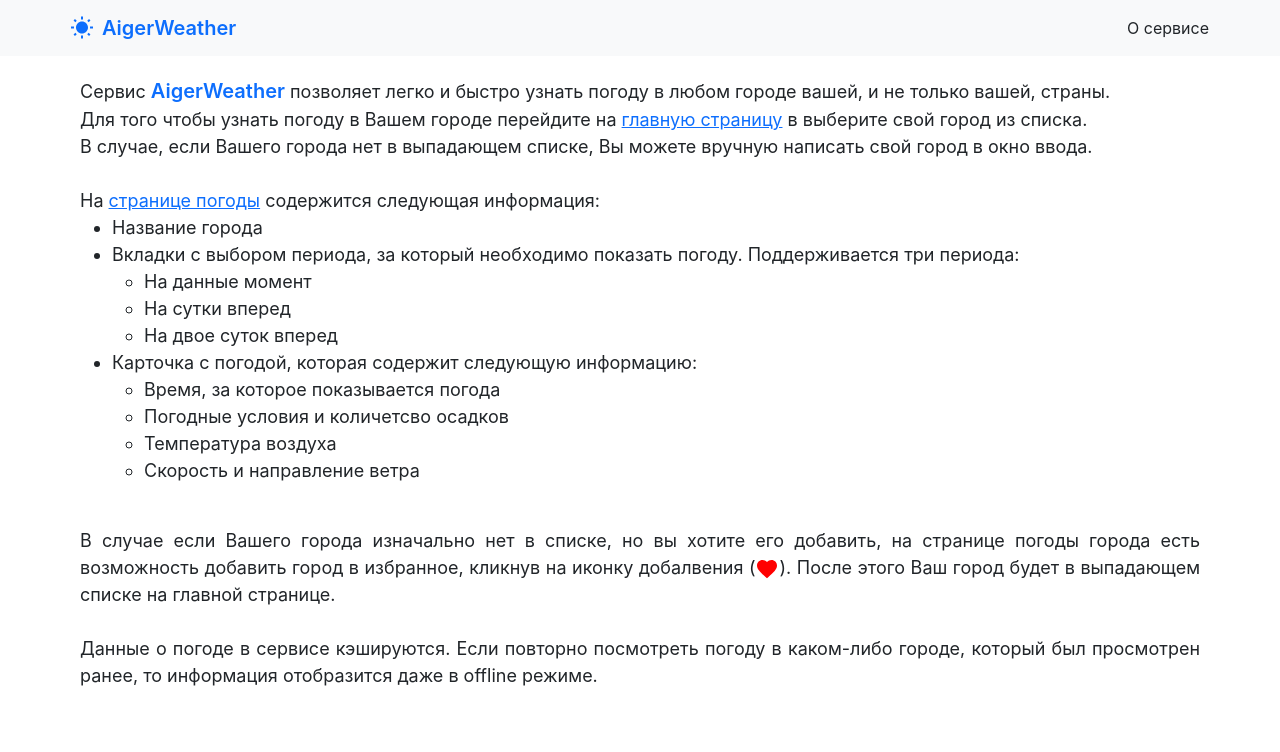
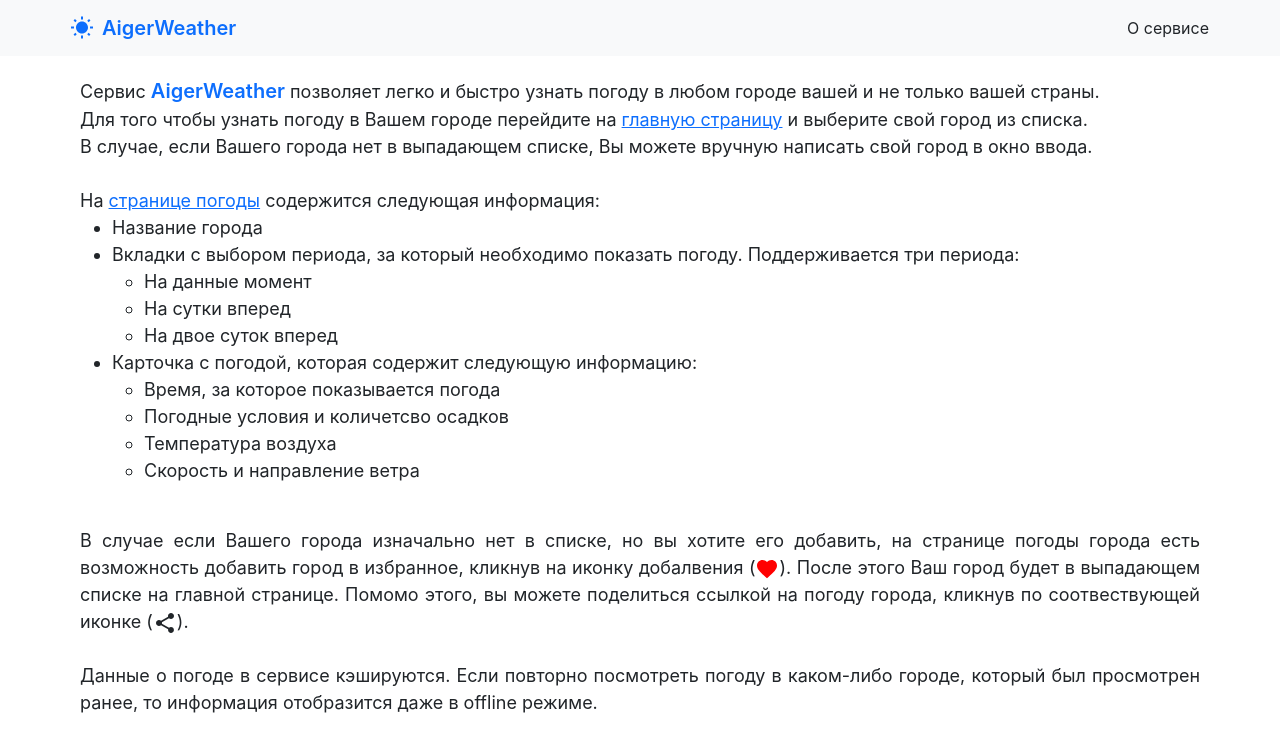
Before and after one commit to bsh04/aiger-wether, a React (Create React App) app: page /about in a window 1280 px wide. Shown: the top 752 px of the page. Built offline with nearby package versions, Linux system fonts and the light colour scheme.

Commit message:
fix about page

```diff
--- a/src/pages/AboutPage/AboutPage.tsx
+++ b/src/pages/AboutPage/AboutPage.tsx
@@ -3,14 +3,15 @@ import "./AboutPage.scss"
 import {Link} from "react-router-dom";
 import {staticSelectableCity} from "../../static";
 import FavoriteIcon from '@material-ui/icons/Favorite';
+import ShareIcon from '@material-ui/icons/Share';
 
 export const AboutPage: React.FC = () => (
     <div className="about-page-container">
-        <div>Сервис <span>AigerWeather</span> позволяет легко и быстро узнать погоду в любом городе вашей, и не
-            только вашей, страны.
+        <div>Сервис <span>AigerWeather</span> позволяет легко и быстро узнать погоду в любом городе вашей и не
+            только вашей страны.
         </div>
         <div>Для того чтобы узнать погоду в Вашем городе перейдите на <Link to="/city_select">главную
-            страницу</Link> в выберите свой город из списка.
+            страницу</Link> и выберите свой город из списка.
         </div>
         <div>В случае, если Вашего города нет в выпадающем списке, Вы можете вручную написать свой город в окно ввода.</div>
         <br/>
@@ -38,7 +39,7 @@ export const AboutPage: React.FC = () => (
             В случае если Вашего города изначально нет в списке, но вы хотите его добавить, на странице погоды города
             есть возможность добавить город в избранное, кликнув на иконку добалвения
             (<FavoriteIcon style={{color: 'red'}}/>).
-            После этого Ваш город будет в выпадающем списке на главной странице.
+            После этого Ваш город будет в выпадающем списке на главной странице. Помомо этого, вы можете поделиться ссылкой на погоду города, кликнув по соотвествующей иконке (<ShareIcon />).
         </div>
         <br/>
         <div>Данные о погоде в сервисе кэшируются. Если повторно посмотреть погоду в каком-либо городе, который был
```
